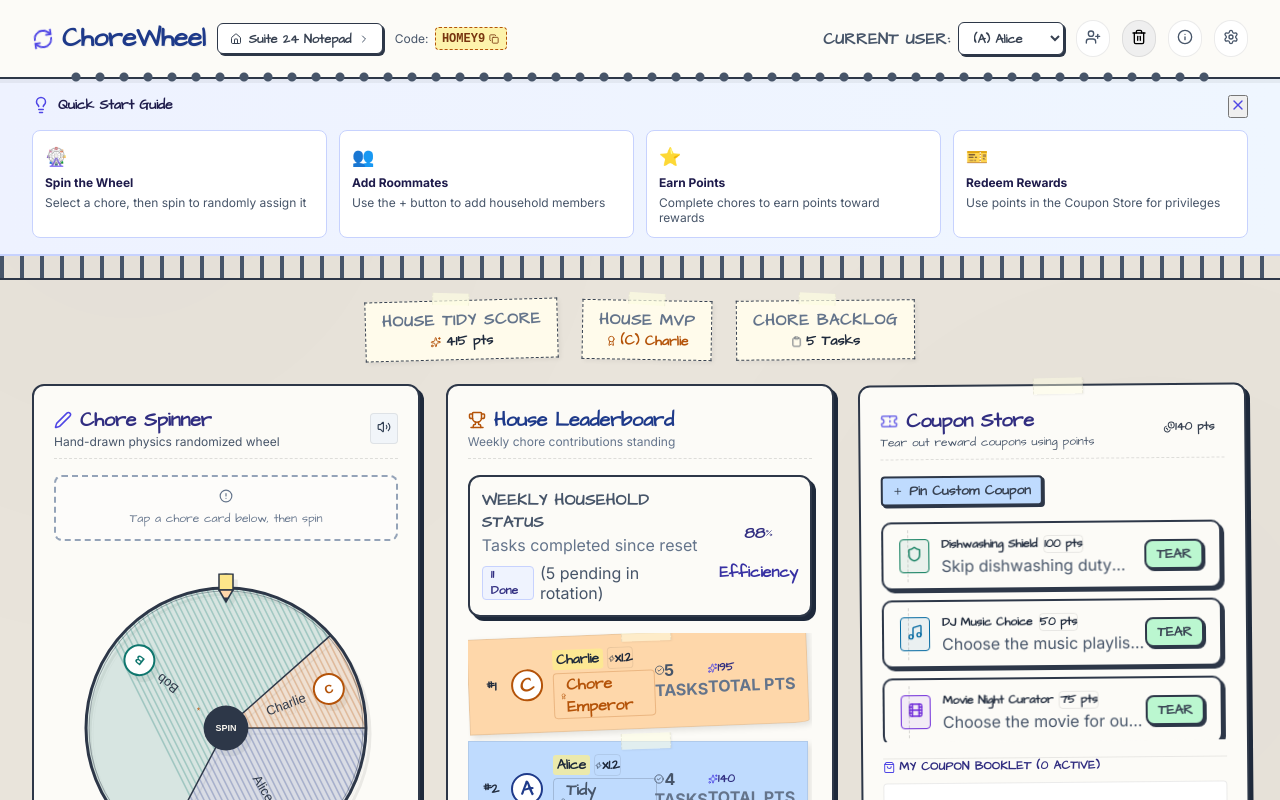
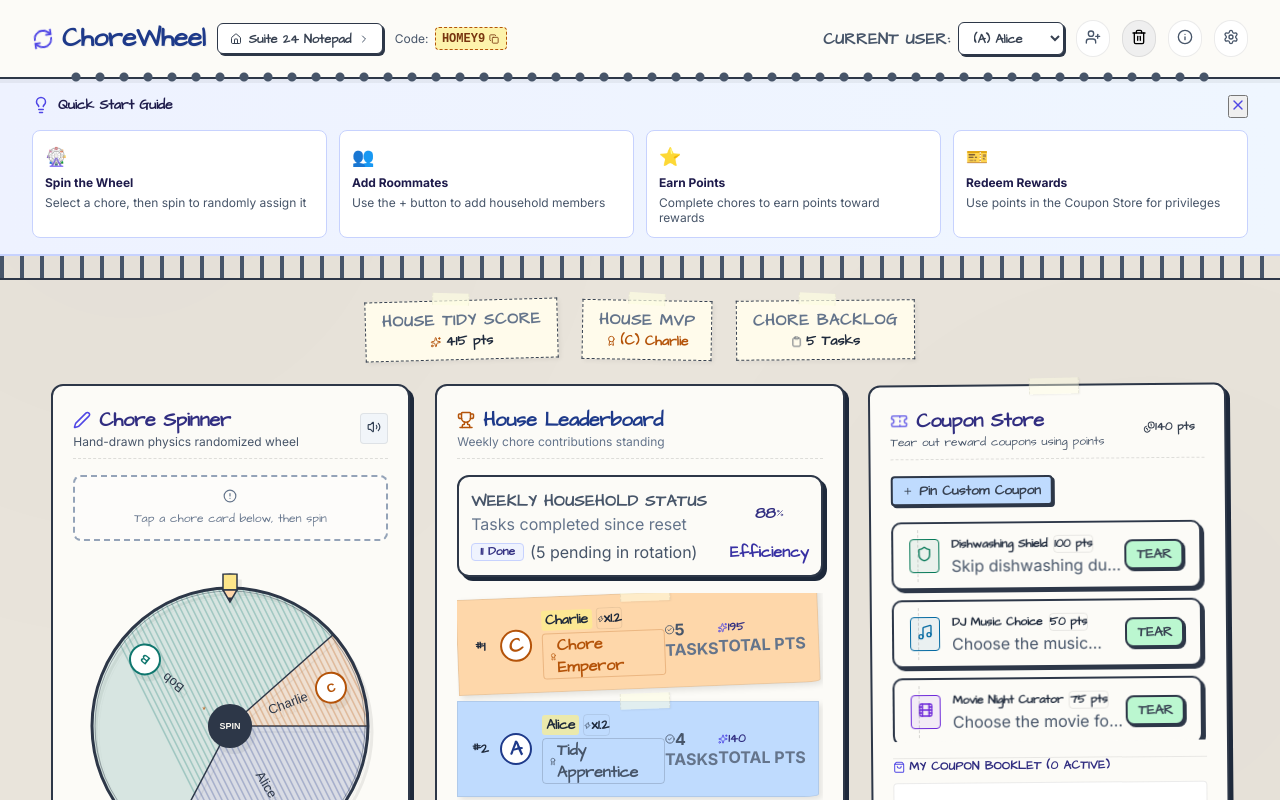
Before and after one commit to Annguyen0410/UOE-Summer-of-Code---ChoreWheel, a React (Vite) app: page / in a window 1280 px wide. Shown: the top 800 px of the page. Built offline with nearby package versions, Linux system fonts and the light colour scheme.

Commit message:
fix code

```diff
--- a/src/App.css
+++ b/src/App.css
@@ -4,6 +4,12 @@
   --app-gutter: clamp(0.75rem, 2.5vw, 2rem);
   --column-gap: clamp(1rem, 2vw, 1.75rem);
   --section-gap: clamp(1rem, 2vw, 1.5rem);
+  --col-primary-min: clamp(220px, 22vw, 280px);
+  --col-primary-max: clamp(300px, 28vw, 400px);
+  --col-center-min: clamp(240px, 24vw, 300px);
+  --col-center-max: clamp(320px, 32vw, 460px);
+  --col-side-min: clamp(220px, 22vw, 280px);
+  --col-side-max: clamp(300px, 28vw, 400px);
 }
 
 .app-page {
@@ -27,6 +33,17 @@
   width: 100%;
   padding-top: clamp(0.75rem, 2vw, 1.25rem);
   padding-bottom: clamp(1rem, 2.5vw, 2rem);
+}
+
+/* Centers dashboard + stats as one block on the viewport axis */
+.app-content-stage {
+  display: flex;
+  flex-direction: column;
+  align-items: center;
+  width: 100%;
+  margin-inline: auto;
+  padding-inline: var(--app-gutter);
+  box-sizing: border-box;
 }
 
 .app-header {
@@ -185,13 +202,19 @@
   box-shadow: 2px 2px 0px #2d3748;
 }
 
-/* Dashboard spiral page layout */
+/* Dashboard spiral page layout — fit-content block, absolutely centered */
 .dashboard-grid {
   display: grid;
-  grid-template-columns: repeat(3, minmax(0, 1fr));
+  grid-template-columns:
+    minmax(var(--col-primary-min), var(--col-primary-max))
+    minmax(var(--col-center-min), var(--col-center-max))
+    minmax(var(--col-side-min), var(--col-side-max));
   gap: var(--column-gap);
-  width: 100%;
+  width: fit-content;
+  max-width: 100%;
+  margin-inline: auto;
   align-items: start;
+  justify-content: center;
 }
 
 .dashboard-column {
@@ -207,23 +230,48 @@
   min-width: 0;
 }
 
+.dashboard-column--primary {
+  width: clamp(var(--col-primary-min), 28vw, var(--col-primary-max));
+}
+
+.dashboard-column--center {
+  width: clamp(var(--col-center-min), 32vw, var(--col-center-max));
+}
+
+.dashboard-column--side {
+  width: clamp(var(--col-side-min), 28vw, var(--col-side-max));
+}
+
 @media (max-width: 1150px) {
   .dashboard-grid {
-    grid-template-columns: repeat(2, minmax(0, 1fr));
+    grid-template-columns:
+      minmax(var(--col-primary-min), var(--col-primary-max))
+      minmax(var(--col-center-min), var(--col-center-max));
   }
 
   .dashboard-column--side {
     grid-column: 1 / -1;
+    width: min(100%, calc(var(--col-primary-max) + var(--col-center-max) + var(--column-gap)));
+    justify-self: center;
   }
 }
 
 @media (max-width: 768px) {
   .dashboard-grid {
     grid-template-columns: minmax(0, 1fr);
+    width: min(100%, 36rem);
+  }
+
+  .dashboard-column,
+  .dashboard-column--primary,
+  .dashboard-column--center,
+  .dashboard-column--side {
+    width: 100%;
   }
 
   .dashboard-column--side {
     grid-column: auto;
+    justify-self: stretch;
   }
 
   .app-header-end {
--- a/src/App.tsx
+++ b/src/App.tsx
@@ -537,7 +537,7 @@ const Dashboard: React.FC = () => {
       <div className="spiral-coil-divider"></div>
 
       <div className="app-main">
-        <div className="app-shell">
+        <div className="app-content-stage">
           {/* Taped Stats Scrap Banner Row */}
           {currentRoom && (
             <div className="stats-banner-row">
--- a/src/index.css
+++ b/src/index.css
@@ -670,7 +670,8 @@ input:checked + .slider:before {
   justify-content: center;
   align-items: stretch;
   margin: 0 auto clamp(1rem, 2.5vw, 1.5rem);
-  width: 100%;
+  width: fit-content;
+  max-width: 100%;
 }
 
 .stats-scrap-note {
```
